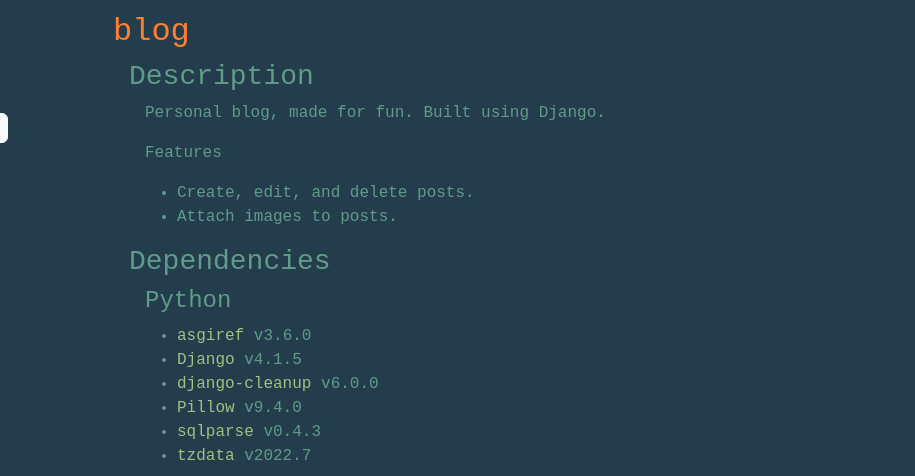
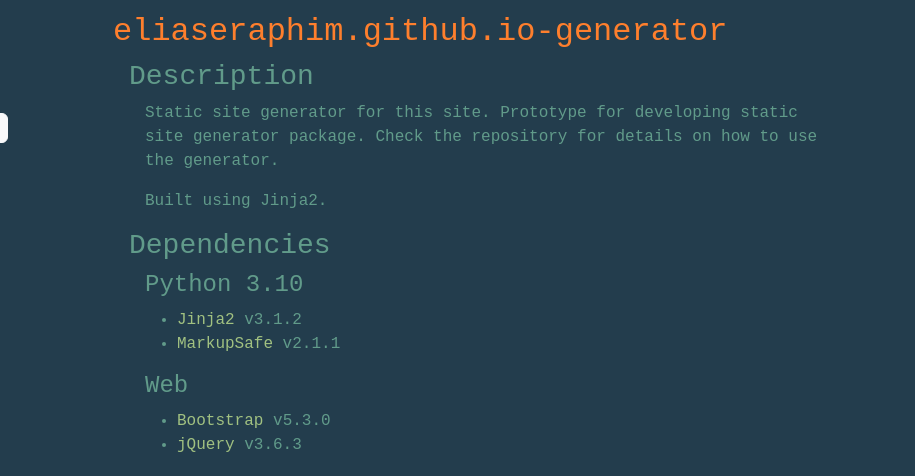
Before and after one commit to eliaseraphim/eliaseraphim.github.io-generator, a plain HTML site: page output/projects.html in a window 1280 px wide. Shown: the part 417-893 px from the top of the page, 365-1280 px from the left. Drawn offline with nearby package versions, Linux system fonts and the light colour scheme.

Commit message:
Update projects page.

```diff
--- a/output/projects.html
+++ b/output/projects.html
@@ -167,6 +167,42 @@
                         </div>
                     </div>
 
+                    <!-- eliaseraphim.github.io-generator -->
+                    <div class="ps-3">
+                        <h2>
+                            <a href="https://github.com/eliaseraphim/eliaseraphim.github.io-generator" class="project-repo">
+                                eliaseraphim.github.io-generator
+                            </a>
+                        </h2>
+
+                        <div class="ps-3">
+                            <!-- description -->
+                            <h3>Description</h3>
+                            <div class="ps-3">
+                                <p>
+                                    Static site generator for this site. Prototype for developing static site generator package.
+                                    Check the repository for details on how to use the generator.
+                                </p>
+                                <p>Built using Jinja2.</p>
+                            </div>
+
+                            <!-- dependencies -->
+                            <h3>Dependencies</h3>
+                            <div class="ps-3">
+                                <h4>Python 3.10</h4>
+                                <ul>
+                                    <li><a href="https://pypi.org/project/asgiref/">Jinja2</a> v3.1.2</li>
+                                    <li><a href="https://pypi.org/project/Django/">MarkupSafe</a> v2.1.1</li>
+                                </ul>
+                                <h4>Web</h4>
+                                <ul>
+                                    <li><a href="https://getbootstrap.com/">Bootstrap</a> v5.3.0</li>
+                                    <li><a href="https://jquery.com/">jQuery</a> v3.6.3</li>
+                                </ul>
+                            </div>
+                        </div>
+                    </div>
+
                     <!-- blog -->
                     <div class="ps-3">
                         <h2>
@@ -190,7 +226,7 @@
                             <!-- dependencies -->
                             <h3>Dependencies</h3>
                             <div class="ps-3">
-                                <h4>Python</h4>
+                                <h4>Python 3.10</h4>
                                 <ul>
                                     <li><a href="https://pypi.org/project/asgiref/">asgiref</a> v3.6.0</li>
                                     <li><a href="https://pypi.org/project/Django/">Django</a> v4.1.5</li>
```
Also changed, not shown: templates/pages/projects.html (+37 -1 lines).
